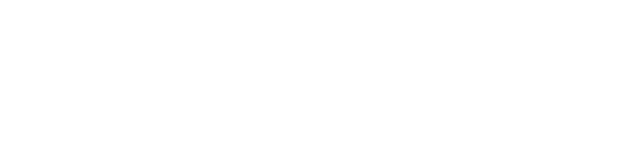
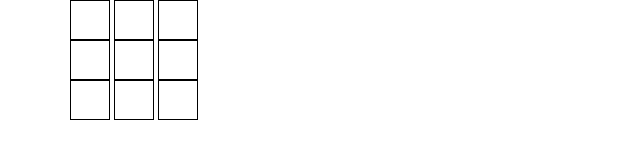
Before and after one commit to teustice/Electric-Blanket, a plain HTML site: page index.html in a window 1280 px wide. Shown: the whole page, without its empty margins (0-640 px from the left). Drawn offline with nearby package versions, Linux system fonts and the light colour scheme.

Commit message:
add example static grid

```diff
--- a/css/styles.css
+++ b/css/styles.css
@@ -0,0 +1,11 @@
+div.grid-row {
+  /*display: inline-block;*/
+  height: 40px;
+  width: 220px;
+}
+div.grid-space {
+  display: inline-block;
+  border: 1px solid black;
+  width: 40px;
+  height: 40px;
+}
--- a/index.html
+++ b/index.html
@@ -13,6 +13,22 @@
     <script src="js/scripts.js" type="text/javascript"></script>
   </head>
   <body>
-
+    <div class="container">
+      <div class="grid-row">
+        <div class="grid-space"></div>
+        <div class="grid-space"></div>
+        <div class="grid-space"></div>
+      </div>
+      <div class="grid-row">
+        <div class="grid-space"></div>
+        <div class="grid-space"></div>
+        <div class="grid-space"></div>
+      </div>
+      <div class="grid-row">
+        <div class="grid-space"></div>
+        <div class="grid-space"></div>
+        <div class="grid-space"></div>
+      </div>
+    </div>
   </body>
 </html>
```
